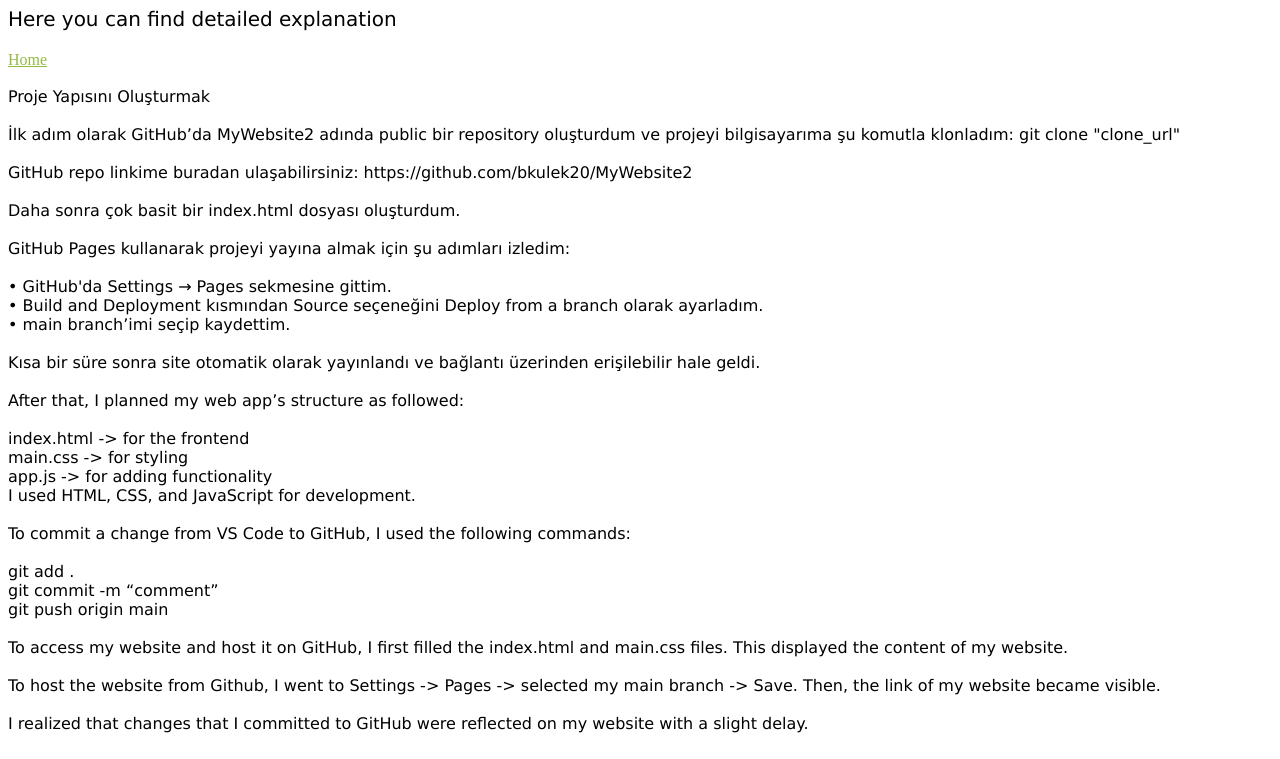
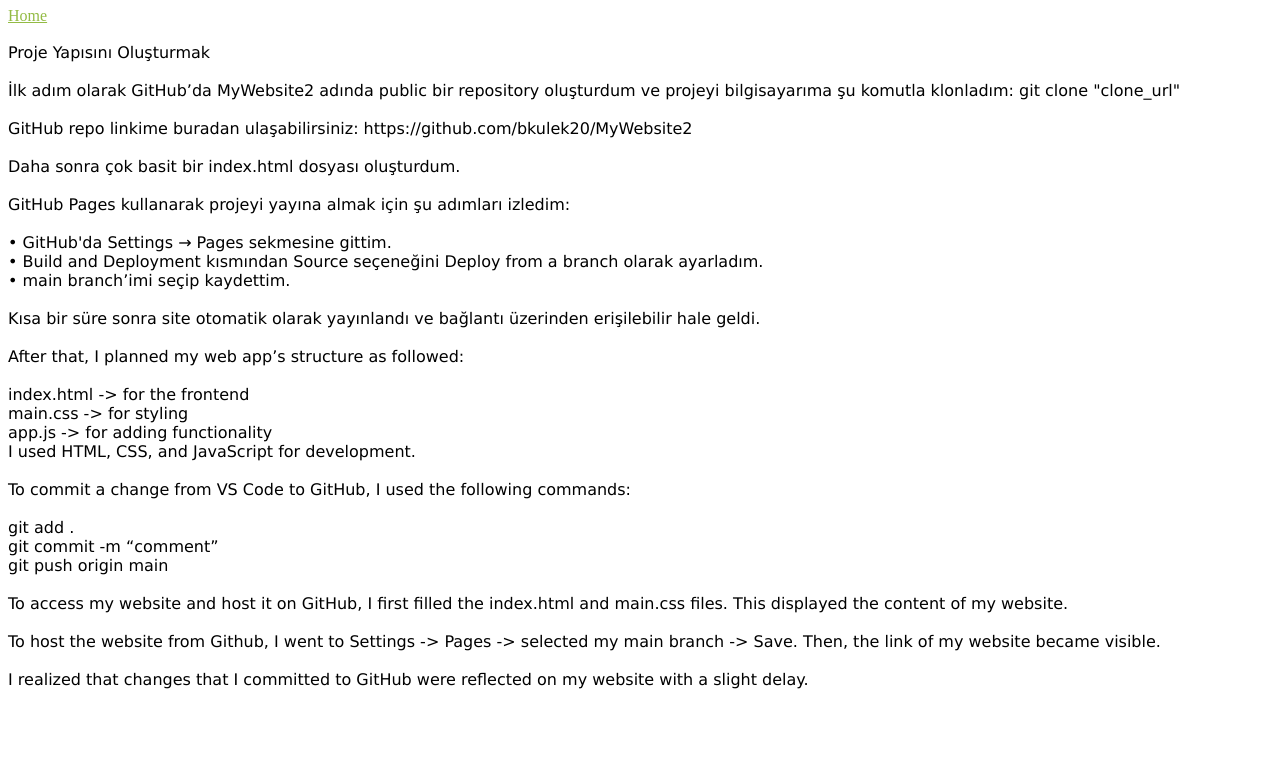
Before and after one commit to bkulek20/MyPortfolio, a plain HTML site: page sub_page.html in a window 1280 px wide. Shown: the part 73-832 px from the top of the page. After the commit the page ends 800 px from the top, so only its background shows below. Drawn offline with Linux system fonts and the light colour scheme.

Commit message:
sub page update

```diff
--- a/sub_page.html
+++ b/sub_page.html
@@ -6,7 +6,6 @@
 <body>
 
     <h1>How to Host A Website from Github?</h1>
-    <p>Here you can find detailed explanation</p>
 
     <a href="https://bkulek20.github.io/MyWebsite/index.html" style="color: rgb(147,187,68); ">Home</a>
 
```
